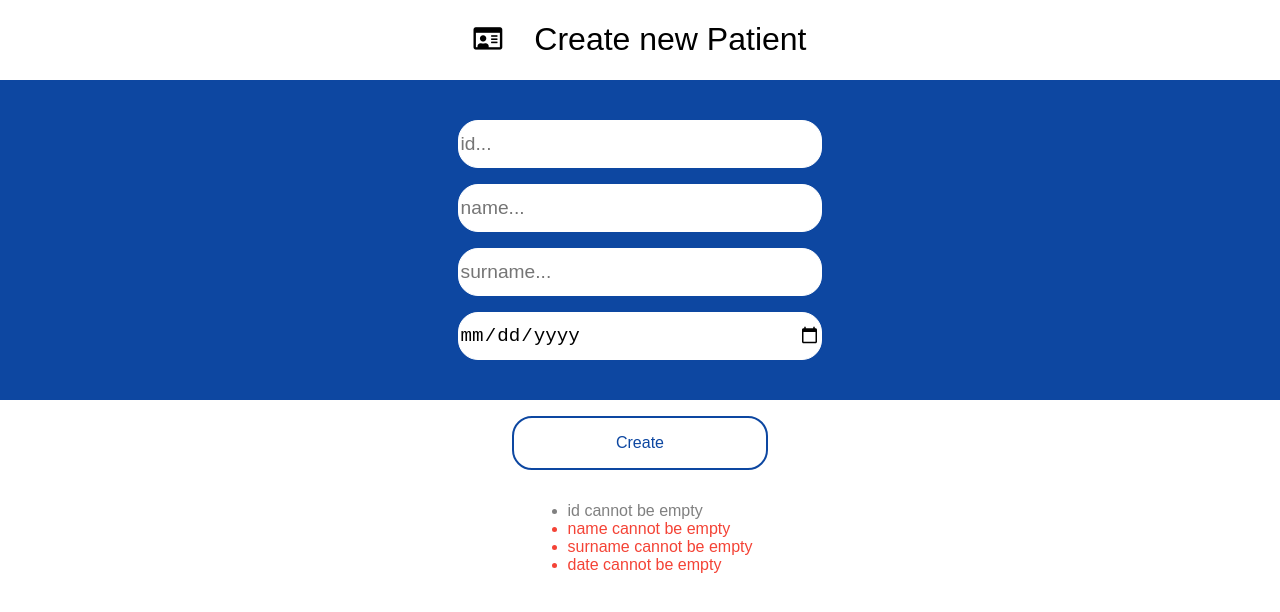
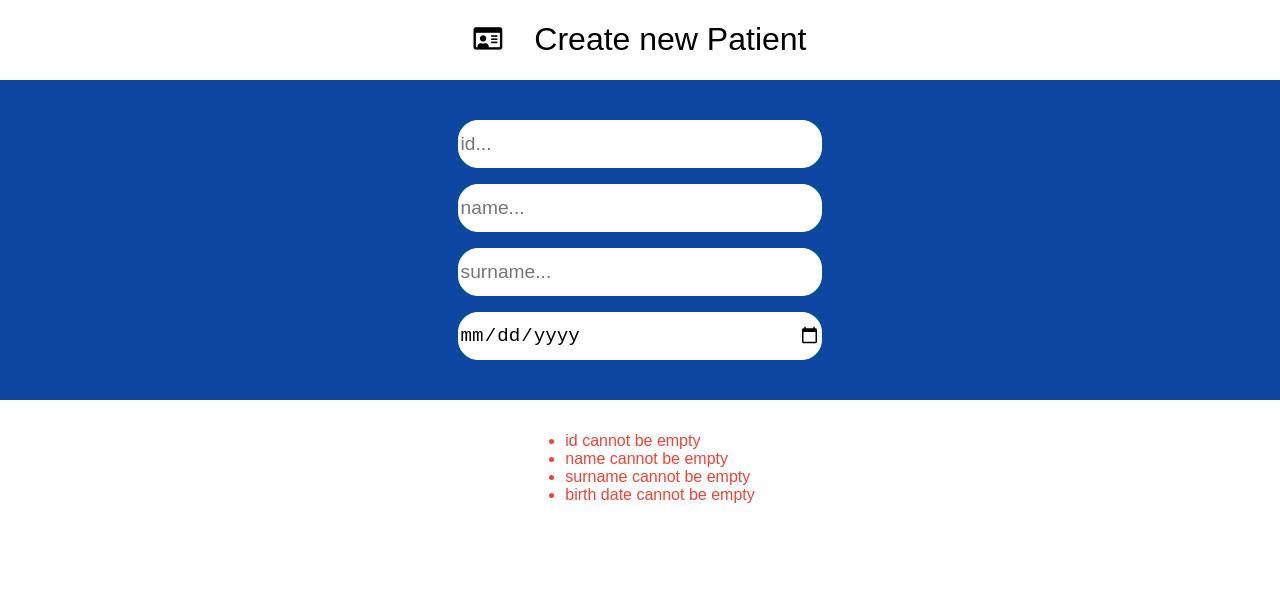
Before and after one commit to alex-martinez-jativa/alma-medical-project-1, a React (Create React App) app: page /#/create-patient in a window 1280 px wide. Shown: the top 612 px of the page. Built offline with nearby package versions, Linux system fonts and the light colour scheme.

Commit message:
feat: add states and validate form

```diff
--- a/src/pages/CreatePatient/index.js
+++ b/src/pages/CreatePatient/index.js
@@ -1,31 +1,49 @@
+import {useState, useContext} from 'react';
 import {useHistory} from 'react-router-dom';
+import {PatientsContext} from '../../context';
 import Button from '../../components/Button';
 import Header from '../../components/Header';
 import {CREATE_ICON} from '../../icons';
 import './style.sass';
 
+
 const CreatePatient = () => {
+    const [state, patientsDispatch] = useContext(PatientsContext);
     const history = useHistory();
+
     const handleCreatePatient = () => {
         history.push('/patient-list');
     };
+
+    const [idValue, setIdValue] = useState();
+    const [nameValue, setNameValue] = useState();
+    const [surnameValue, setSurnameValue] = useState();
+    const [birthValue, setBirthValue] = useState();
+
+    const handleEmptyValue = (value) => value ? true : false;
+
+    const handleDisableButton = () => !idValue || !nameValue || !surnameValue || !birthValue;
 
     return (
         <div className="create">
             <Header title="Create new Patient" icon={CREATE_ICON} />
             <div className="form">
-                <input className="form__input" type="text" name="id" placeholder="id..." />
-                <input className="form__input" type="text" name="name" placeholder="name..." />
-                <input className="form__input" type="text" name="surname" placeholder="surname..." />
-                <input className="form__input" type="date" name="birthday" placeholder="dd/mm/aaaa" />
+                <input onChange={(e) => setIdValue(e.target.value.trim())} className="form__input" type="text" name="id" placeholder="id..." />
+                <input onChange={(e) => setNameValue(e.target.value.trim())} className="form__input" type="text" name="name" placeholder="name..." />
+                <input onChange={(e) => setSurnameValue(e.target.value.trim())} className="form__input" type="text" name="surname" placeholder="surname..." />
+                <input onChange={(e) => setBirthValue(e.target.value.trim())} className="form__input" type="date" name="birthday" placeholder="dd/mm/aaaa" />
             </div>
-            <Button text="Create" styleClass="create__button" onClick={handleCreatePatient} />
+            {!handleDisableButton() && <Button
+                text="Create"
+                styleClass="create__button"
+                onClick={handleCreatePatient}
+            />}
             <div className="requirements">
                 <ul className="requirements__list">
-                    <li className="requirements__list--filled">id cannot be empty</li>
-                    <li>name cannot be empty</li>
-                    <li>surname cannot be empty</li>
-                    <li>date cannot be empty</li>
+                    <li className={handleEmptyValue(idValue) && "requirements__list--filled"}>id cannot be empty</li>
+                    <li className={handleEmptyValue(nameValue) && "requirements__list--filled"}>name cannot be empty</li>
+                    <li className={handleEmptyValue(surnameValue) && "requirements__list--filled"}>surname cannot be empty</li>
+                    <li className={handleEmptyValue(birthValue) && "requirements__list--filled"}>birth date cannot be empty</li>
                 </ul>
             </div>
         </div>
```
